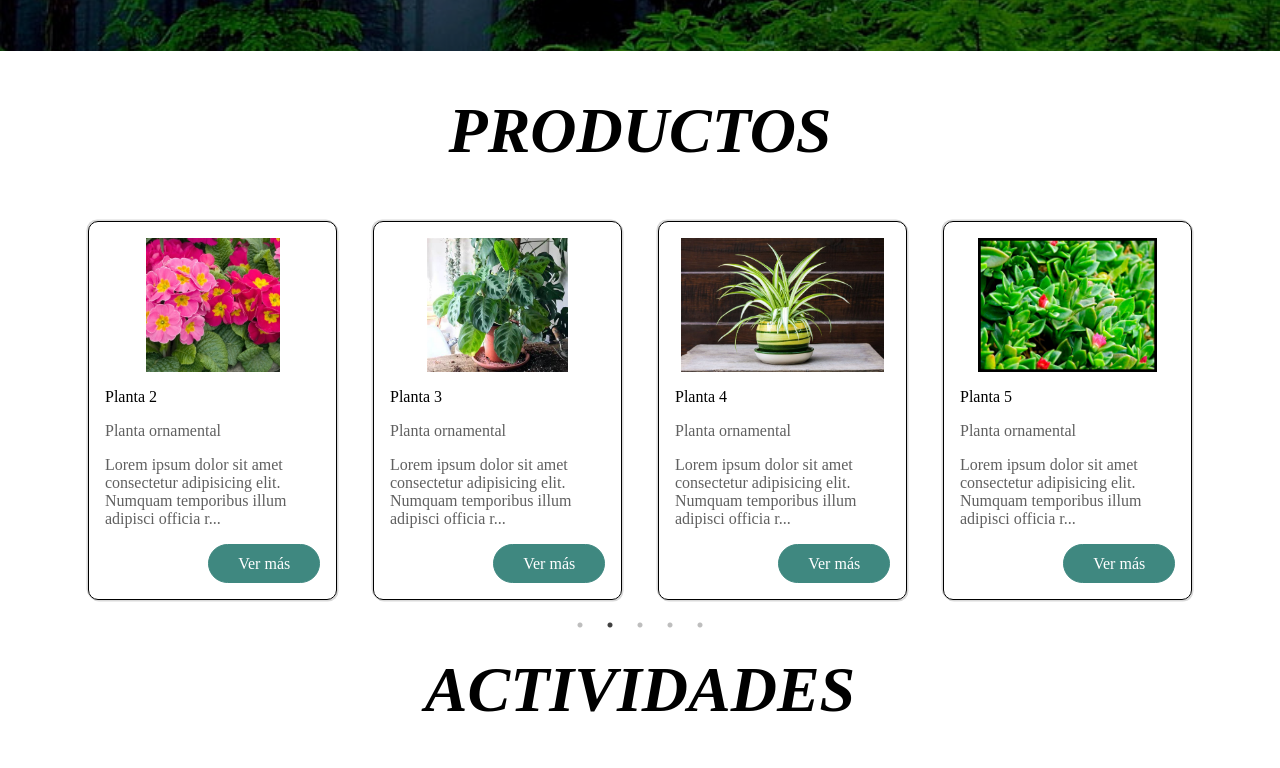
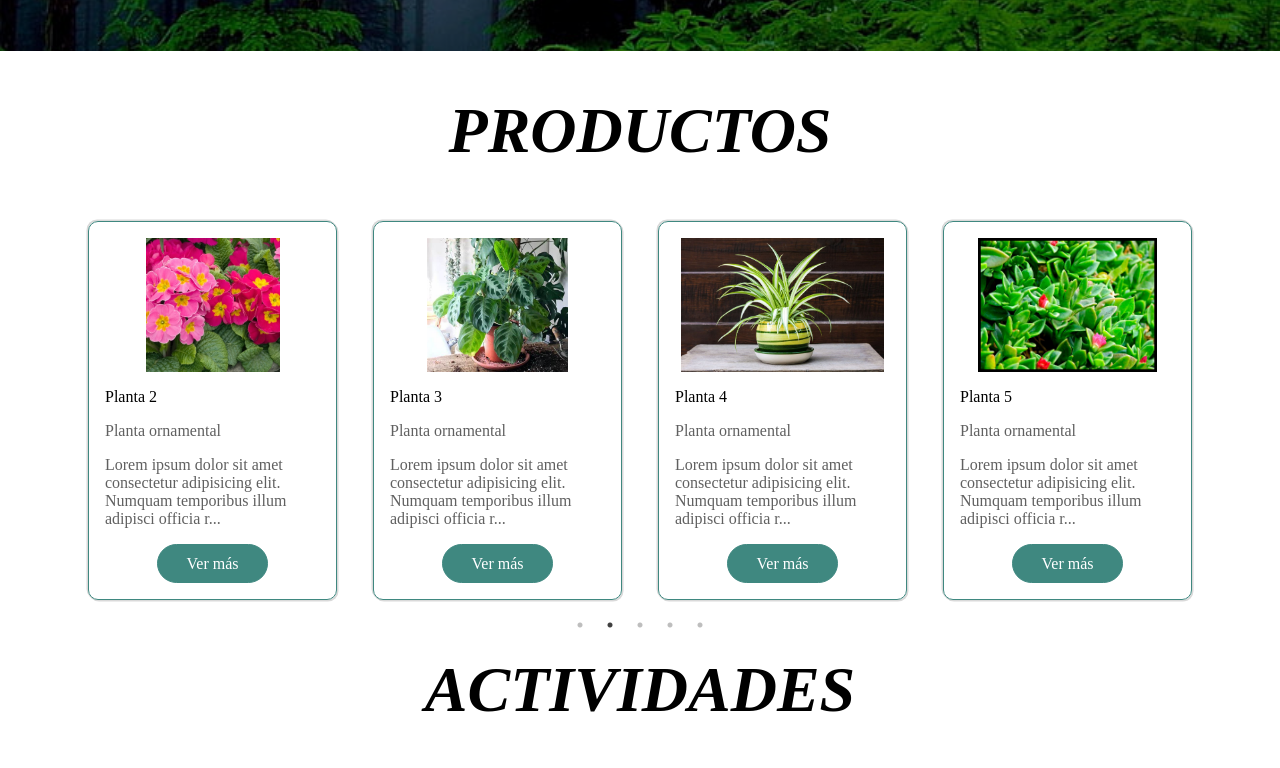
Before and after one commit to usbserviciocomunitario/ViveroWebPage, a React (Vite) app in the folder frontend/: page / in a window 1280 px wide. Shown: the part 509-1277 px from the top of the page. Built offline with nearby package versions, Linux system fonts and the light colour scheme.

Commit message:
fix(ProductCarouselCard): fixed border color of cards and center the 'Ver mas' button

```diff
--- a/frontend/src/components/ProductCarousel/ProductCarouselCard.scss
+++ b/frontend/src/components/ProductCarousel/ProductCarouselCard.scss
@@ -6,7 +6,7 @@
     padding: 1em;
     max-width: 360px;
     border-radius: 10px;
-    border: 1px solid #000;
+    border: 1px solid $green;
     box-shadow: 1px 1px 0.5px 0.5px rgba(0, 0, 0, 0.15),
       -1px -1px 0.5px 0.5px rgba(0, 0, 0, 0.15);
     margin: 10px;
@@ -30,7 +30,7 @@
 
   &__action {
     display: flex;
-    justify-content: flex-end;
+    justify-content: center;
 
     &-button {
       color: $white;
@@ -42,6 +42,7 @@
       transition: all 0.25s;
       text-decoration: none;
 
+
       &:hover {
         background-color: $white;
         color: $green;
```
